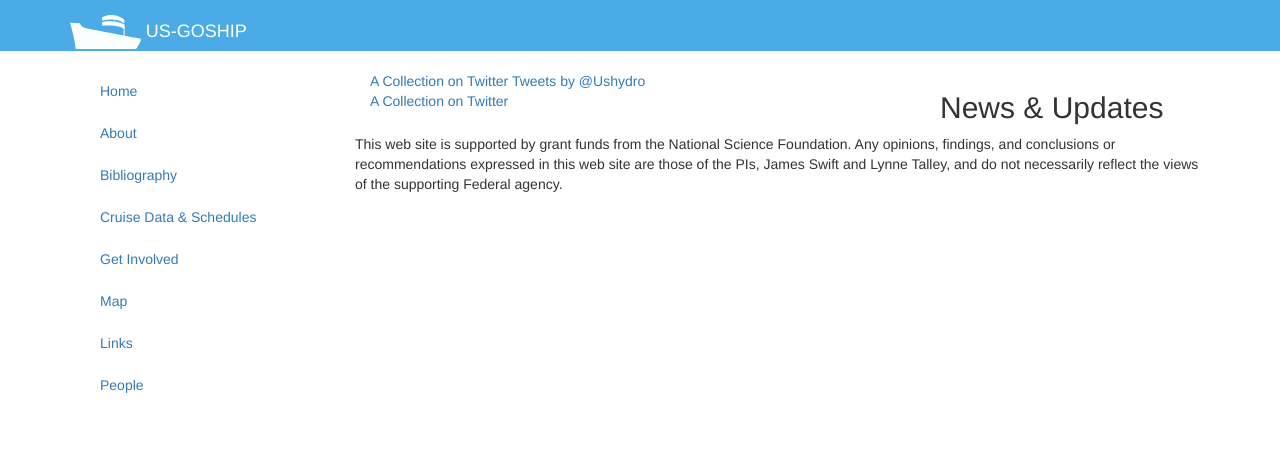
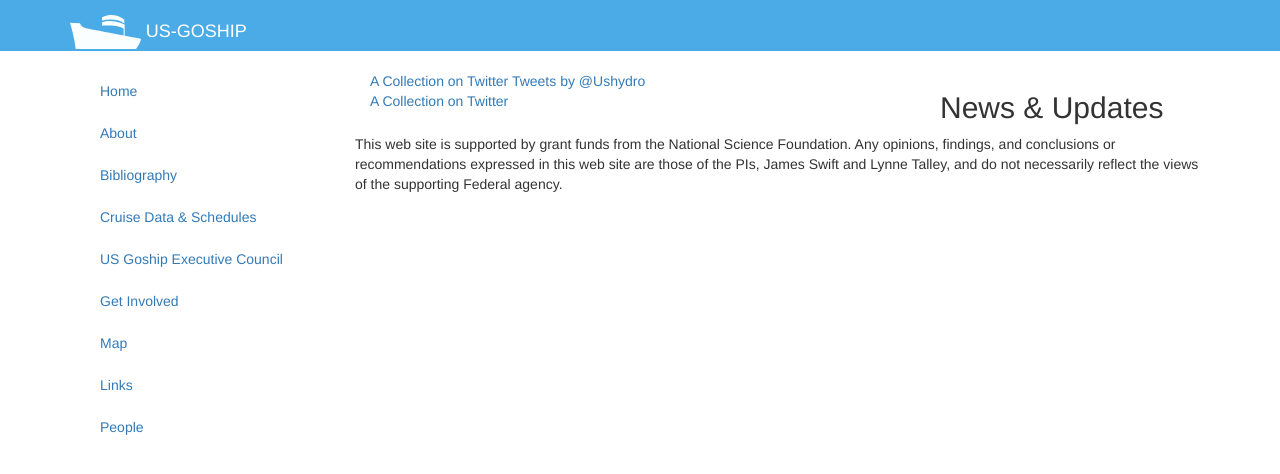
Before and after one commit to cchdo/usgoship.ucsd.edu, a Jekyll site: the page built from index.html, in a window 1280 px wide. Shown: the top 474 px of the page. Built offline with Jekyll 4.4.1, drawn with Linux system fonts in a browser that asks for light colours; nearby versions of some CDN libraries; comment, search, counter and statistics services are not loaded.

Commit message:
Update executive-council.md
add needed header

```diff
--- a/executive-council.md
+++ b/executive-council.md
@@ -1,3 +1,8 @@
+---
+layout: default
+title: "US Goship Executive Council"
+permalink: /executive_council/
+---
 US Goship Executive Council
 <p>The oversight committee for the US Global Ocean Carbon and Repeat Hydrography Program sees that the joint program
 of repeat hydrography, ocean carbon, and tracer measurements is completed to e scientific objectives of the program.
```
